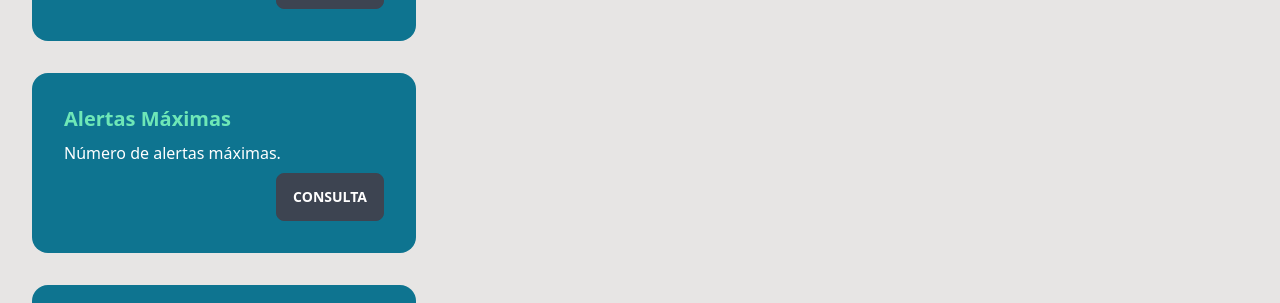
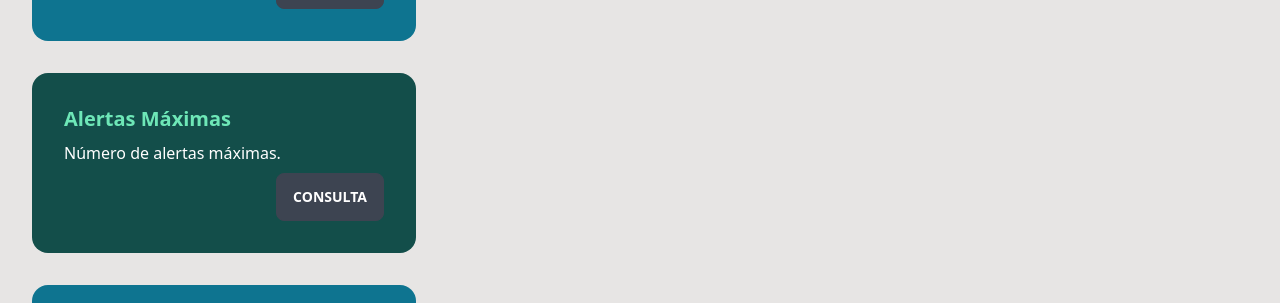
Before and after one commit to Avzolem/alertaprensanext, a Next.js app: page / in a window 1280 px wide. Shown: the part 331-634 px from the top of the page. Built offline with nearby package versions, Linux system fonts and the light colour scheme.

Commit message:
Card1 and Card2 added

```diff
--- a/components/Card.js
+++ b/components/Card1.js
@@ -1,7 +1,7 @@
-function Card(props) {
+function Card1(props) {
     const title = props.title;
     const text = props.text;
-    const color = props.color;
+
       return (
     <div class="m-8">
       <div class="card w-96 bg-cyan-700 text-primary-content">
@@ -17,4 +17,4 @@ function Card(props) {
       );
   }
 
-  export default Card
+  export default Card1
--- /dev/null
+++ b/components/Card2.js
@@ -0,0 +1,20 @@
+function Card2(props) {
+    const title = props.title;
+    const text = props.text;
+
+      return (
+    <div class="m-8">
+      <div class="card w-96 bg-teal-900 text-primary-content">
+        <div class="card-body">
+          <h2 class="card-title text-emerald-300">{title}</h2>
+          <p>{text}</p>
+          <div class="card-actions justify-end">
+            <button class="btn">Consulta</button>
+          </div>
+        </div>
+      </div>
+    </div>
+      );
+  }
+
+  export default Card2
--- a/pages/index.js
+++ b/pages/index.js
@@ -3,8 +3,8 @@ import axios from "axios";
 import Map from "../components/Map";
 import ReactTooltip from "react-tooltip";
 import Nav from "../components/Nav";
-import Card from "../components/Card"
-import Cardita from "../components/Cardita";
+import Card1 from "../components/Card1";
+import Card2 from "../components/Card2";
 
 export default function Home() {
   const [states, setStates] = useState([]); //para guardar el arreglo de los estados que viene del API, inicia en vacio
@@ -69,10 +69,9 @@ export default function Home() {
         <div>
           {states.length > 0 ? (
             <div className="states-list container">
-              <Card title="Alertas del mes" text="Número de alertas del mes."></Card>
-              <Card title="Alertas Máximas" text="Número de alertas máximas."></Card>
-              <Card title="Alertas por estado" text="Número de alertas por estado."></Card>
-              {/* <Cardita value="verdecito"></Cardita> */}
+              <Card1 title="Alertas del mes" text="Número de alertas del mes."></Card1>
+              <Card2 value="Verdesote" title="Alertas Máximas" text="Número de alertas máximas."></Card2>
+              <Card1 value="Verdecito" title="Alertas por estado" text="Número de alertas por estado."></Card1>
               {/* componente de mapa, se le manda la lista de estados del API, y se le manda el set de content*/}
               <Map
                 className=""
```
Also changed, not shown: components/Cardita.js (deleted, +0 -22 lines).
